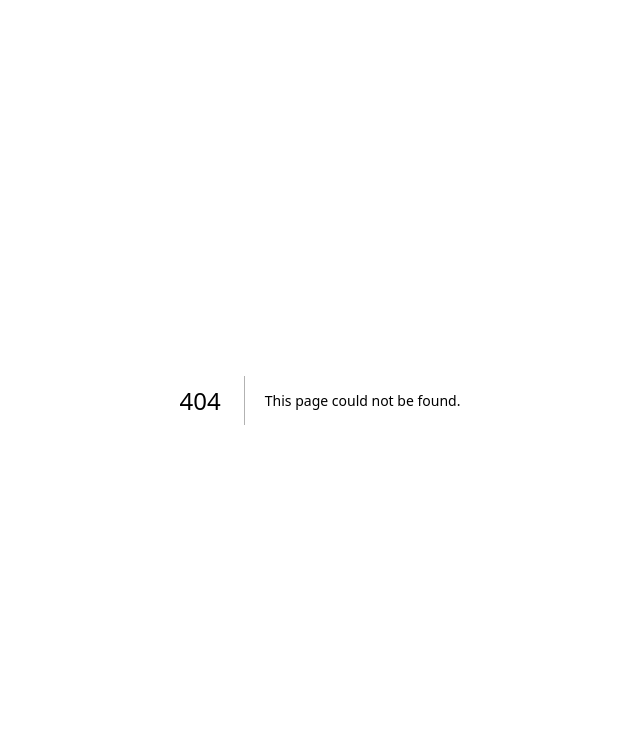
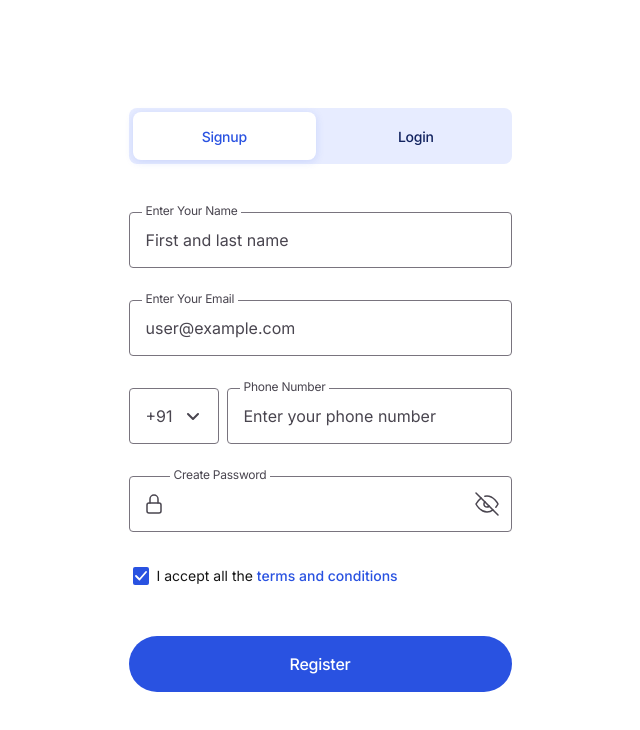
Before and after one commit to karthikreddi2016/menew, a Next.js app: page /signup in a window 1280 px wide. Before the commit this address had no page. Shown: the top 730 px of the page, without its empty margins (320-960 px from the left). Built offline with nearby package versions, Linux system fonts and the light colour scheme.

Commit message:
implement signup

```diff
--- /dev/null
+++ b/app/signup/page.tsx
@@ -0,0 +1,198 @@
+"use client";
+
+import { useState } from "react";
+import Link from "next/link";
+
+export default function SignupPage() {
+  const [showPassword, setShowPassword] = useState(false);
+  const [agreed, setAgreed] = useState(true);
+
+  return (
+    <div className="min-h-screen bg-white flex items-center justify-center px-4">
+      <div className="w-full max-w-[383px] flex flex-col gap-12 py-16">
+
+        {/* Signup / Login toggle */}
+        <div className="bg-[#e7ecff] rounded-[8px] p-[4px]">
+          <div className="flex gap-2">
+            <div className="flex-1 h-12 flex items-center justify-center rounded-[8px] bg-white shadow-[0px_2px_8px_0px_rgba(41,82,225,0.15)]">
+              <span className="font-inter font-medium text-[14px] leading-[1.5] tracking-[-0.25px] text-[#2952e1]">
+                Signup
+              </span>
+            </div>
+            <Link
+              href="/login"
+              className="flex-1 h-12 flex items-center justify-center rounded-[8px]"
+            >
+              <span className="font-inter font-medium text-[14px] leading-[1.5] tracking-[-0.25px] text-[#11225f]">
+                Login
+              </span>
+            </Link>
+          </div>
+        </div>
+
+        {/* Input fields */}
+        <div className="flex flex-col gap-8">
+
+          {/* Name */}
+          <FloatingLabelInput
+            label="Enter Your Name"
+            placeholder="First and last name"
+            type="text"
+            autoComplete="name"
+          />
+
+          {/* Email */}
+          <FloatingLabelInput
+            label="Enter Your Email"
+            placeholder="user@example.com"
+            type="email"
+            autoComplete="email"
+          />
+
+          {/* Phone */}
+          <div className="flex gap-2 items-stretch">
+            {/* Country code */}
+            <div className="relative border border-[#79747e] rounded-[4px] flex items-center pl-4 pr-1 gap-0 w-[90px] shrink-0">
+              <span className="font-inter text-[16px] text-[#49454f] whitespace-nowrap">
+                +91
+              </span>
+              <button className="flex items-center justify-center w-10 h-10 shrink-0">
+                <ChevronDownIcon />
+              </button>
+            </div>
+
+            {/* Phone number */}
+            <div className="relative flex-1">
+              <FloatingLabelInput
+                label="Phone Number"
+                placeholder="Enter your phone number"
+                type="tel"
+                autoComplete="tel"
+              />
+            </div>
+          </div>
+
+          {/* Password */}
+          <div className="relative border border-[#79747e] rounded-[4px] h-14 flex items-center">
+            <div className="flex items-center justify-center w-12 h-12 shrink-0">
+              <LockIcon />
+            </div>
+            <input
+              type={showPassword ? "text" : "password"}
+              autoComplete="new-password"
+              className="flex-1 h-full bg-transparent font-inter text-[16px] text-[#49454f] outline-none pr-2"
+            />
+            <button
+              type="button"
+              onClick={() => setShowPassword((v) => !v)}
+              className="flex items-center justify-center w-12 h-12 shrink-0"
+            >
+              <EyeIcon open={showPassword} />
+            </button>
+            <span className="absolute left-10 -top-[11px] bg-white px-1 font-inter text-[12px] leading-[1.5] tracking-[-0.25px] text-[#49454f]">
+              Create Password
+            </span>
+          </div>
+
+          {/* Terms checkbox */}
+          <div className="flex items-center gap-1">
+            <button
+              type="button"
+              onClick={() => setAgreed((v) => !v)}
+              className="flex items-center justify-center w-6 h-6 p-1 shrink-0"
+            >
+              <div
+                className={`w-[18px] h-[18px] rounded-[2px] flex items-center justify-center ${
+                  agreed ? "bg-[#2952e1]" : "border-2 border-[#49454f]"
+                }`}
+              >
+                {agreed && <CheckIcon />}
+              </div>
+            </button>
+            <p className="font-inter text-[14px] text-[#161616] leading-[22px]">
+              I accept all the{" "}
+              <Link href="/terms" className="font-medium text-[#2952e1]">
+                terms and conditions
+              </Link>
+            </p>
+          </div>
+        </div>
+
+        {/* Register button */}
+        <button
+          type="submit"
+          className="w-full bg-[#2952e1] text-white font-inter font-medium text-[16px] leading-[1.5] tracking-[-0.25px] py-4 rounded-[31px] text-center hover:bg-[#1e42c7] transition-colors"
+        >
+          Register
+        </button>
+      </div>
+    </div>
+  );
+}
+
+/* ── Floating label input ── */
+function FloatingLabelInput({
+  label,
+  placeholder,
+  type,
+  autoComplete,
+}: {
+  label: string;
+  placeholder: string;
+  type: string;
+  autoComplete?: string;
+}) {
+  return (
+    <div className="relative border border-[#79747e] rounded-[4px] h-14 flex items-center px-4">
+      <input
+        type={type}
+        autoComplete={autoComplete}
+        placeholder={placeholder}
+        className="w-full h-full bg-transparent font-inter text-[16px] text-[#49454f] placeholder:text-[#49454f] outline-none"
+      />
+      <span className="absolute left-3 -top-[11px] bg-white px-1 font-inter text-[12px] leading-[1.5] tracking-[-0.25px] text-[#49454f]">
+        {label}
+      </span>
+    </div>
+  );
+}
+
+/* ── Icons (inline SVG) ── */
+function ChevronDownIcon() {
+  return (
+    <svg width="24" height="24" viewBox="0 0 24 24" fill="none">
+      <path d="M7 10l5 5 5-5" stroke="#49454f" strokeWidth="2" strokeLinecap="round" strokeLinejoin="round" />
+    </svg>
+  );
+}
+
+function LockIcon() {
+  return (
+    <svg width="24" height="24" viewBox="0 0 24 24" fill="none">
+      <rect x="5" y="11" width="14" height="10" rx="2" stroke="#49454f" strokeWidth="1.5" />
+      <path d="M8 11V7a4 4 0 0 1 8 0v4" stroke="#49454f" strokeWidth="1.5" strokeLinecap="round" />
+    </svg>
+  );
+}
+
+function EyeIcon({ open }: { open: boolean }) {
+  return open ? (
+    <svg width="24" height="24" viewBox="0 0 24 24" fill="none">
+      <path d="M1 12s4-8 11-8 11 8 11 8-4 8-11 8-11-8-11-8z" stroke="#49454f" strokeWidth="1.5" />
+      <circle cx="12" cy="12" r="3" stroke="#49454f" strokeWidth="1.5" />
+    </svg>
+  ) : (
+    <svg width="24" height="24" viewBox="0 0 24 24" fill="none">
+      <path d="M17.94 17.94A10.07 10.07 0 0 1 12 20c-7 0-11-8-11-8a18.45 18.45 0 0 1 5.06-5.94M9.9 4.24A9.12 9.12 0 0 1 12 4c7 0 11 8 11 8a18.5 18.5 0 0 1-2.16 3.19m-6.72-1.07a3 3 0 1 1-4.24-4.24" stroke="#49454f" strokeWidth="1.5" strokeLinecap="round" />
+      <line x1="1" y1="1" x2="23" y2="23" stroke="#49454f" strokeWidth="1.5" strokeLinecap="round" />
+    </svg>
+  );
+}
+
+function CheckIcon() {
+  return (
+    <svg width="12" height="10" viewBox="0 0 12 10" fill="none">
+      <path d="M1 5l3.5 3.5L11 1" stroke="white" strokeWidth="1.8" strokeLinecap="round" strokeLinejoin="round" />
+    </svg>
+  );
+}
```
